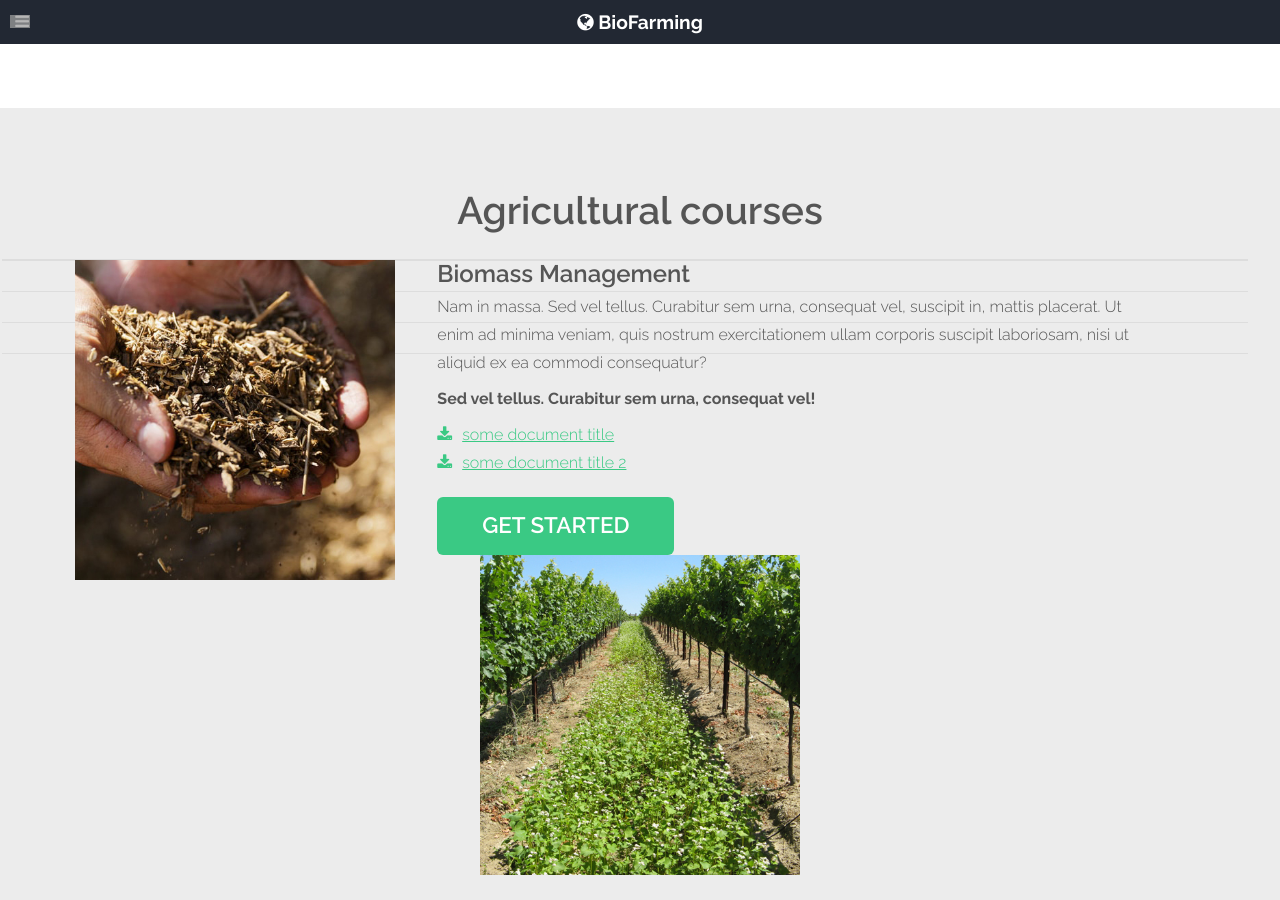
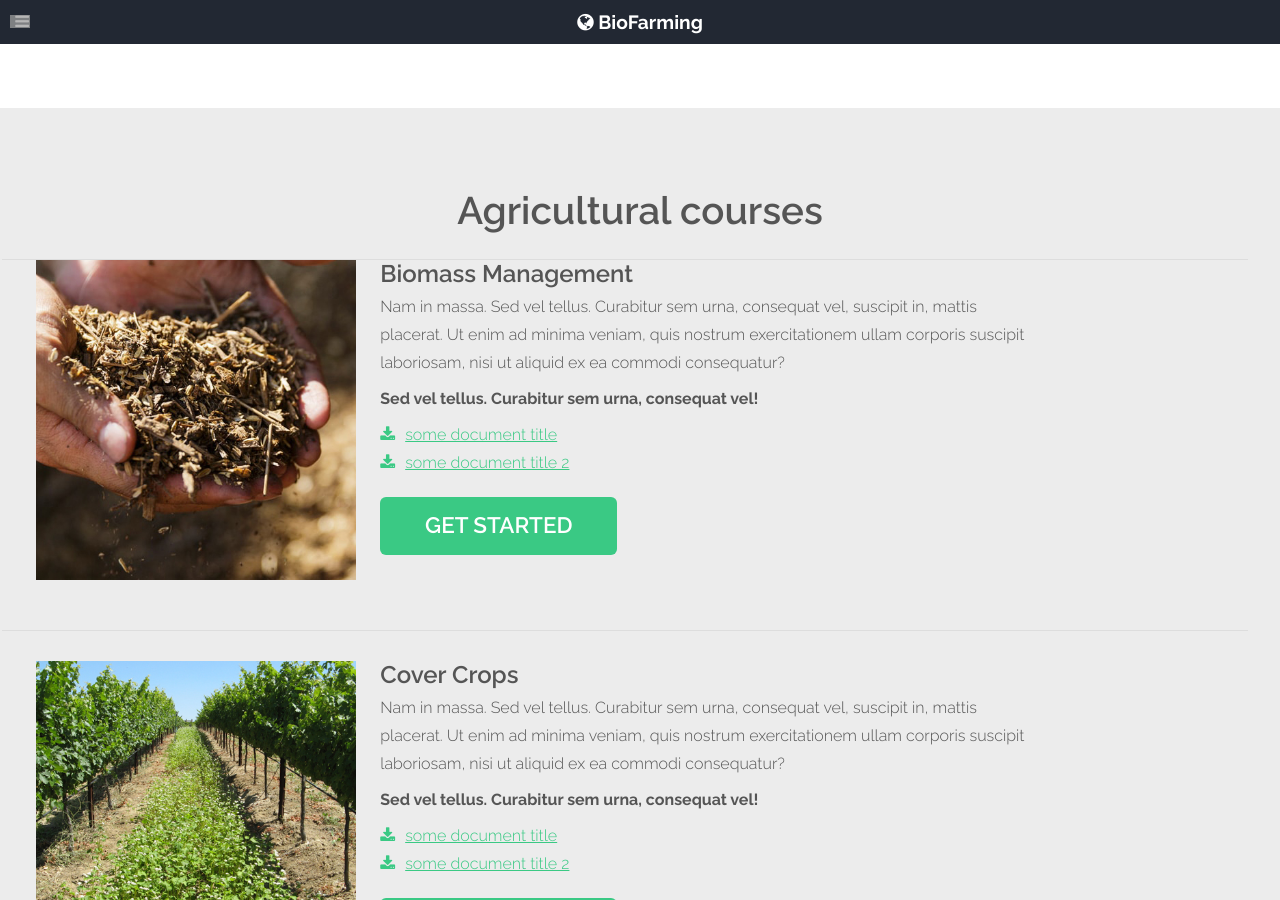
Before and after one commit to ryanmstokes/biofarming, a Jekyll site: the page built from index.md, in a window 1280 px wide and 900 px high, scrolled down 2227 px. Built offline with Jekyll 4.4.1, drawn with Linux system fonts in a browser that asks for light colours; grey boxes are pictures that could not be loaded.

Commit message:
better 5 cat styling

```diff
--- a/_layouts/landing.html
+++ b/_layouts/landing.html
@@ -111,10 +111,10 @@ layout: default
 							<div class="row">
 										<section class="12u cat">
 
-											<div class="4u image">
+											<div class=" image">
 												<a href="/biomass-management" class="image feature"><img src="{{ site.baseurl }}/assets/images/cat-1.jpg" alt=""></a>
 											</div>
-											<div class="7u description">
+											<div class=" description">
 												<div class="cat-title">{{ page.home-triple-point1-title }}</div>
 												<p>{{ page.home-triple-point1 }}
 												</p>
@@ -130,10 +130,10 @@ layout: default
 										</section>
 										<section class="12u cat">
 
-											<div class="4u image">
+											<div class=" image">
 												<a href="/biomass-management" class="image feature"><img src="{{ site.baseurl }}/assets/images/cat-2.jpg" alt=""></a>
 											</div>
-											<div class="7u description">
+											<div class=" description">
 												<div class="cat-title">{{ page.home-triple-point2-title }}</div>
 												<p>{{ page.home-triple-point2 }}
 												</p>
@@ -149,10 +149,10 @@ layout: default
 										</section>
 										<section class="12u cat">
 
-											<div class="4u image">
+											<div class=" image">
 												<a href="/biomass-management" class="image feature"><img src="{{ site.baseurl }}/assets/images/cat-3.jpg" alt=""></a>
 											</div>
-											<div class="7u description">
+											<div class=" description">
 												<div class="cat-title">{{ page.home-triple-point3-title }}</div>
 												<p>{{ page.home-triple-point3 }}
 												</p>
@@ -168,10 +168,10 @@ layout: default
 										</section>
 										<section class="12u cat">
 
-											<div class="4u image">
+											<div class=" image">
 												<a href="/biomass-management" class="image feature"><img src="{{ site.baseurl }}/assets/images/cat-4.jpg" alt=""></a>
 											</div>
-											<div class="7u description">
+											<div class=" description">
 												<div class="cat-title">{{ page.home-triple-point4-title }}</div>
 												<p>{{ page.home-triple-point4 }}
 												</p>
@@ -187,10 +187,10 @@ layout: default
 										</section>
 										<section class="12u cat">
 
-											<div class="4u image">
+											<div class=" image">
 												<a href="/biomass-management" class="image feature"><img src="{{ site.baseurl }}/assets/images/cat-5.jpg" alt=""></a>
 											</div>
-											<div class="7u description">
+											<div class=" description">
 												<div class="cat-title">{{ page.home-triple-point5-title }}</div>
 												<p>{{ page.home-triple-point5 }}
 												</p>
--- a/assets/css/style.css
+++ b/assets/css/style.css
@@ -745,12 +745,14 @@ p{
 	margin-top:15px;
 }
 .cat .image{
-	float:left
+	float:left;
+	width:100%;
 }
 .cat .image a{
 	width:100%;
 }
 .cat .description{
+	width:100%;
 	float:left;
 	text-align:left;
 }
@@ -765,6 +767,7 @@ p{
     border-top: 1px solid #ddd;
     padding: 3em 0 0 0;
     margin: 0;
+		display: inline-block;
 }
 /* Main */
 
@@ -840,6 +843,16 @@ p{
 		        font-size:12pt
 		    }
 		}
+		@media screen and (min-width: 650px) {
+			.cat .description{
+				width:63%;
+				max-width:650px;
+				margin-left:20px;
+			}
+		.cat .image{
+			width:27%;
+		}
+		}
 		@media screen and (min-width: 1280px) {
 
 		#banner .major .byline {
```
Also changed, not shown: 2 other files.
